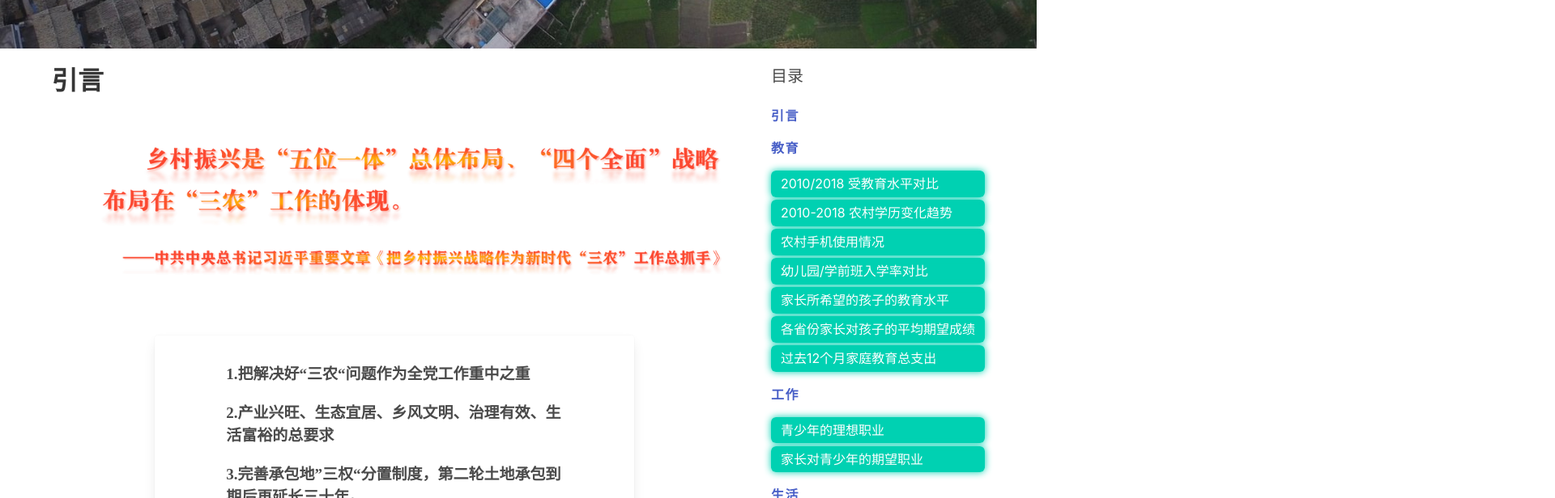
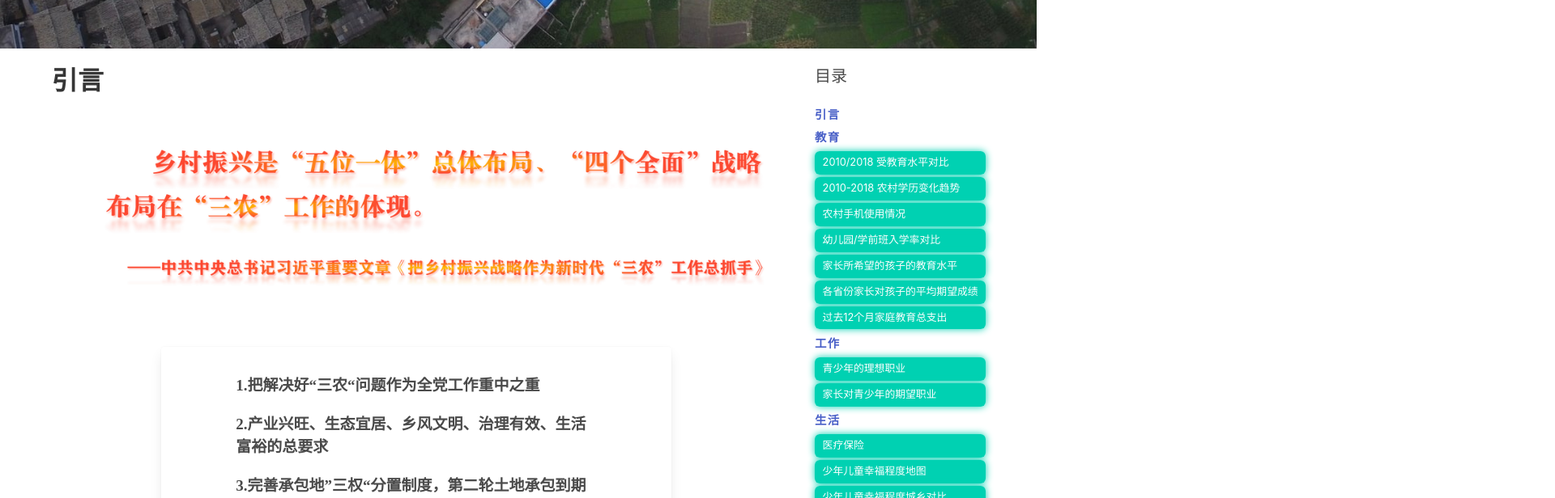
Before and after one commit to lie-flat/cfps-report, a Vue app: page / in a window 1280 px wide. Shown: the part 740-1356 px from the top of the page at 81% size, 1920 px wide, since content can reach past the window. Built offline with nearby package versions, Linux system fonts and the light colour scheme.

Commit message:
Adjust font sizes and margins.

```diff
--- a/src/components/TableOfContents.vue
+++ b/src/components/TableOfContents.vue
@@ -86,8 +86,10 @@ export default defineComponent({
 }
 
 .menu-label {
-  font-size: 1rem;
+  font-size: 0.9rem;
   font-weight: bold;
+  margin-bottom: 0.4rem!important;
+  margin-top: 0.4rem!important;
 }
 
 .menu-item-active {
@@ -109,6 +111,7 @@ export default defineComponent({
   padding-top: 0.4rem;
   padding-bottom: 0.4rem;
   margin-bottom: 0.2rem;
+  font-size: 0.8rem;
 
   &::before {
     transition: all 0.5s ease;
```
